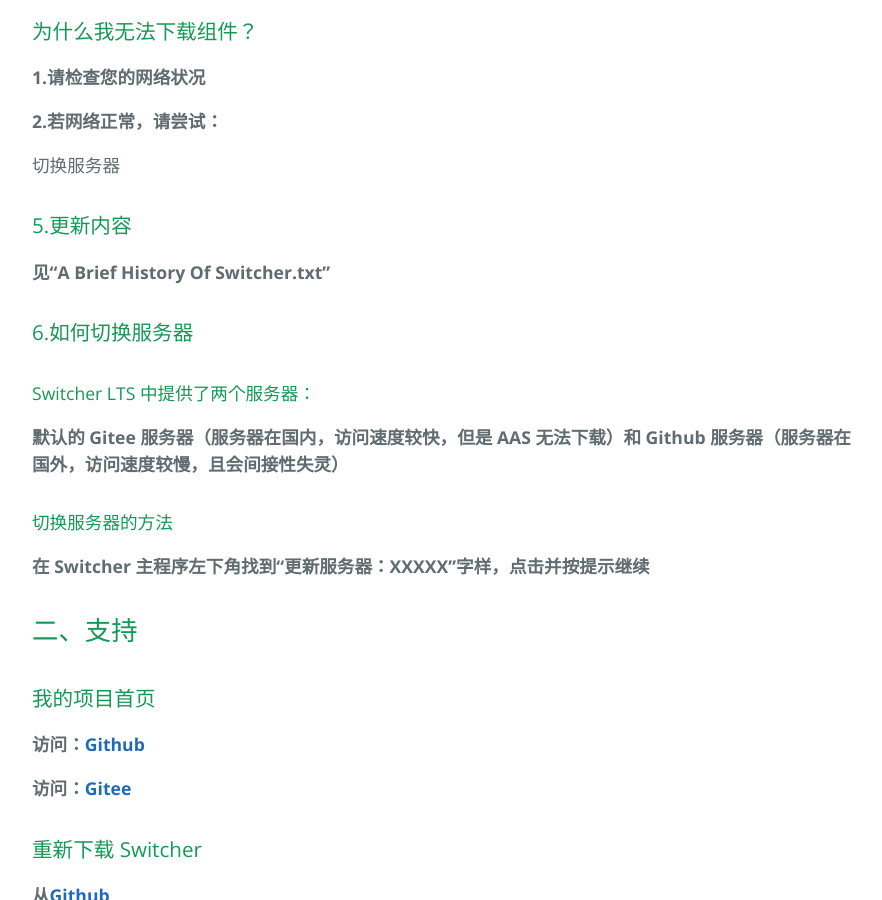
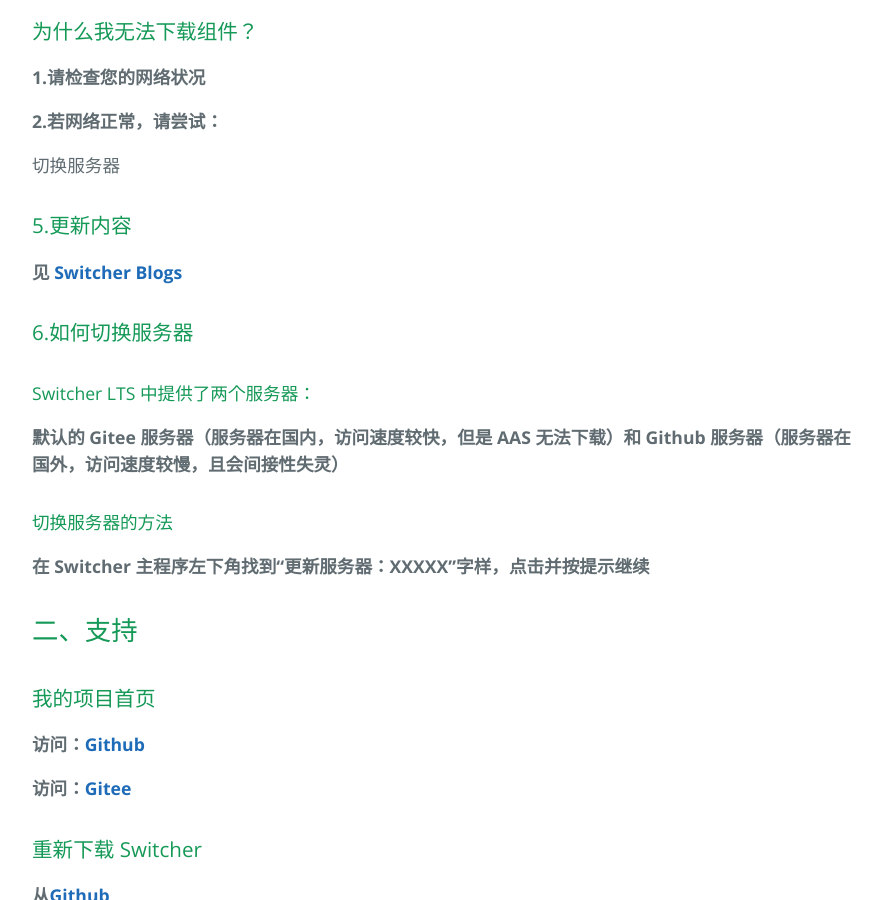
Before and after one commit to djdjz7/djdjz7.github.io, a Jekyll site: the page built from _posts/2019-08-12-support.md, in a window 1280 px wide and 900 px high, scrolled down 1352 px. Shown: the whole window, without its empty margins (192-1074 px from the left). Built offline with Jekyll 4.4.1, drawn with Linux system fonts in a browser that asks for light colours; our own code applies the rules of GitHub Pages for plain Markdown files.

Commit message:
Update 2019-08-12-support.md

```diff
--- a/_posts/2019-08-12-support.md
+++ b/_posts/2019-08-12-support.md
@@ -36,7 +36,7 @@
 
 ### 5.更新内容
 
-**见“A Brief History Of Switcher.txt”**
+**见 [Switcher Blogs](https://aasquandeng.github.io)**
 
 ### 6.如何切换服务器
 
```
